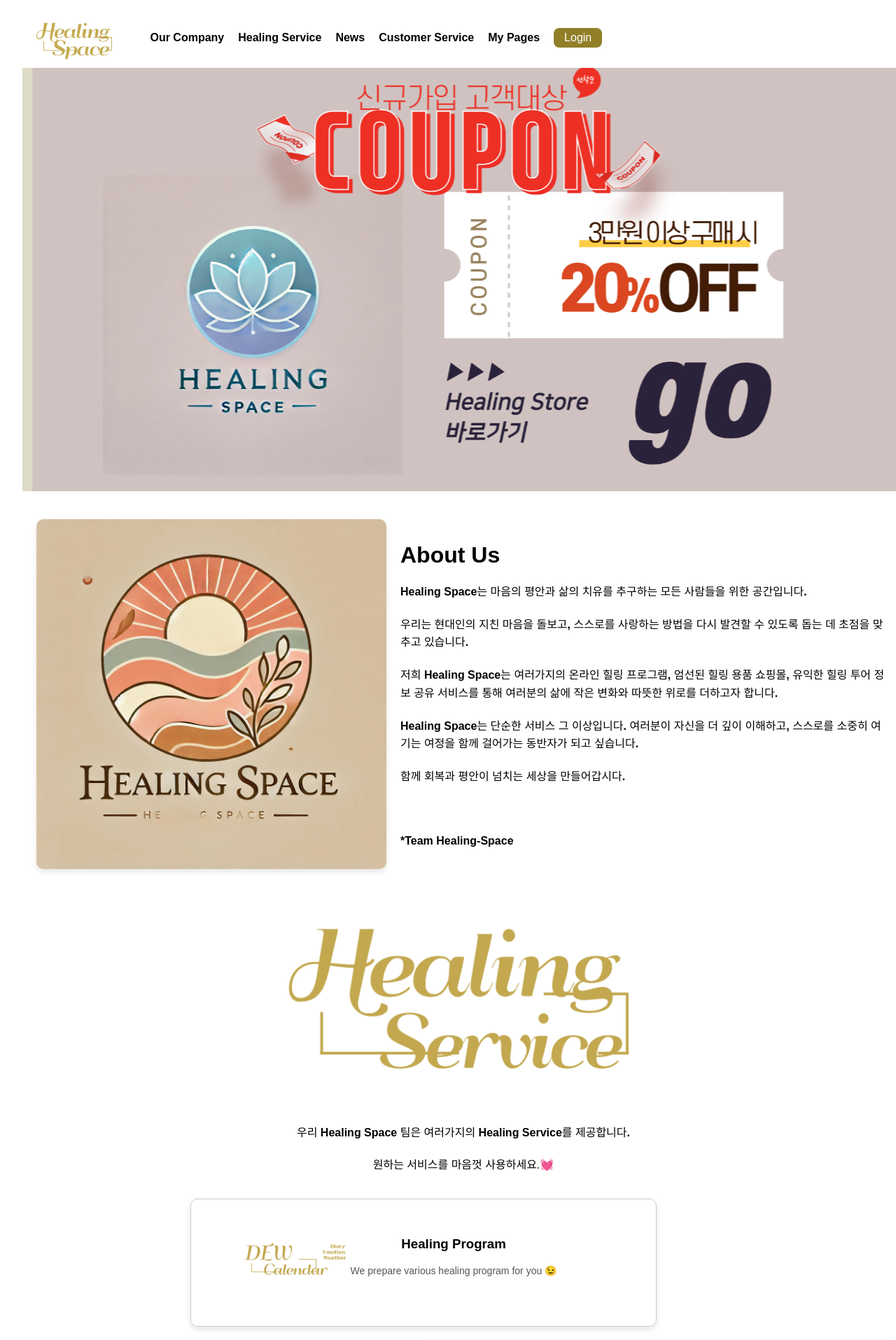
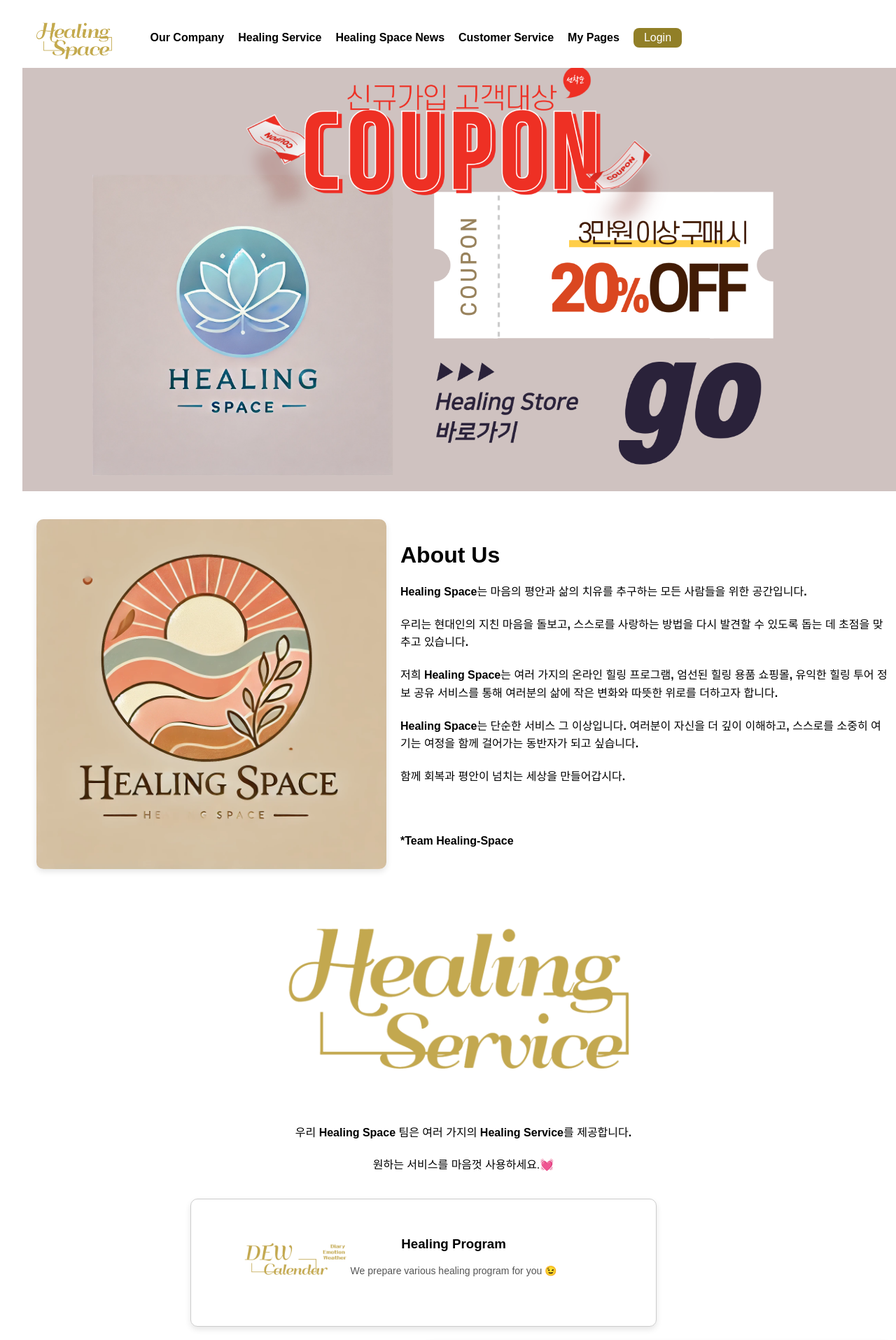
Before and after one commit to passionryu/Healing-Space-Front, a React (Vite) app: page / in a window 1280 px wide. Shown: the top 1915 px of the page at 70% size. Built offline with nearby package versions, Linux system fonts and the light colour scheme.

Commit message:
[fix] 메인페이지 슬라이드 수정

```diff
--- a/src/components/Header.jsx
+++ b/src/components/Header.jsx
@@ -21,8 +21,8 @@
                         <li>
                             Our Company
                             <ul className="submenu">
-                                <li><Link to="/about-us">About Us</Link></li>
-                                <li><Link to="/team">Team</Link></li>
+                                <li><Link to="/about-us">About us</Link></li>
+                                <li><Link to="/team">Team member</Link></li>
 
                             </ul>
                         </li>
@@ -39,16 +39,17 @@
                             </ul>
                         </li>
                         <li>
-                            News
+                            Healing Space News
                             <ul className="submenu">
-                                <li>Blog</li>
-                                <li>Events</li>
-                                <li>Press</li>
+                                <li>Our News</li>
+                                <li>News & Articles</li>
+                                <li>Notice</li>
                             </ul>
                         </li>
                         <li>
                             Customer Service
                             <ul className="submenu">
+                                <li>AI ChatBot</li>
                                 <li>Contact Us</li>
                             </ul>
                         </li>
--- a/src/pages/MainPage.jsx
+++ b/src/pages/MainPage.jsx
@@ -1,42 +1,48 @@
-import React from 'react';
-import { Link } from 'react-router-dom';
-import "../styles/MainPage.css"
-
+import React, { useState, useEffect } from "react";
+import { Link } from "react-router-dom";
+import "../styles/MainPage.css";
 
 function Main() {
+  const [index, setIndex] = useState(0);
+  const slides = [
+    "../src/assets/images/slide1.png",
+    "../src/assets/images/slide2.png",
+    "../src/assets/images/slide3.png",
+  ];
+
+  // 슬라이드 자동 변경 로직
+  useEffect(() => {
+    const interval = setInterval(() => {
+      setIndex((prevIndex) => (prevIndex + 1) % slides.length); // 다음 슬라이드로 이동
+    }, 4000); // 4초 간격
+
+    return () => clearInterval(interval); // 컴포넌트 언마운트 시 인터벌 해제
+  }, [slides.length]);
+
   return (
-
     <>
       <div>
-
-         {/* SLIDER  시작점 */}
+        {/* SLIDER 시작점 */}
         <section>
           <div className="slider">
-                    <div className="slide-track">
-
-                        <div className="slide">
-                            <img
-                            src='../src/assets/images/slide1.png'
-                            alt="이미지 1"
-                            />
+            <div
+              className="slide-track"
+              style={{
+                transform: `translateX(-${index * 100}%)`, // 슬라이드 위치 조정
+                transition: "transform 0.9s ease", // 부드러운 이동 효과
+              }}
+            >
+              {slides.map((slide, i) => (
+                <div className="slide" key={i}>
+                  <img src={slide} alt={`슬라이드 ${i + 1}`} />
                 </div>
-                        <div className="slide">
-                                <img
-                                src="../src/assets/images/slide2.png"
-                                alt="이미지 2"/>
-                        </div>
-                        <div className="slide">
-                                <img
-                                src="../src/assets/images/slide3.png"
-                                alt="이미지 3"/>
-                        </div>
+              ))}
             </div>
           </div>
         </section>
-        {/* SLIDER  종단점 */}
+        {/* SLIDER 종단점 */}
 
-        {/* About US  시작점 */}
-
+        {/* About US 시작점 */}
         <div className="about-us-container">
           {/* 왼쪽 이미지 영역 */}
           <div className="about-us-image">
@@ -48,82 +54,63 @@
             <h1>About Us</h1>
             <h4>Healing Space는 마음의 평안과 삶의 치유를 추구하는 모든 사람들을 위한 공간입니다.</h4>
             <h4>우리는 현대인의 지친 마음을 돌보고, 스스로를 사랑하는 방법을 다시 발견할 수 있도록 돕는 데 초점을 맞추고 있습니다.</h4>
-
-                <h4>저희 Healing Space는 여러가지의 온라인 힐링 프로그램, 엄선된 힐링 용품 쇼핑몰, 유익한 힐링 투어 정보 공유 서비스를 통해 여러분의 삶에 작은 변화와 따뜻한 위로를 더하고자 합니다.</h4>
+            <h4>저희 Healing Space는 여러 가지의 온라인 힐링 프로그램, 엄선된 힐링 용품 쇼핑몰, 유익한 힐링 투어 정보 공유 서비스를 통해 여러분의 삶에 작은 변화와 따뜻한 위로를 더하고자 합니다.</h4>
             <h4>Healing Space는 단순한 서비스 그 이상입니다. 여러분이 자신을 더 깊이 이해하고, 스스로를 소중히 여기는 여정을 함께 걸어가는 동반자가 되고 싶습니다.</h4>
             <h4>함께 회복과 평안이 넘치는 세상을 만들어갑시다.</h4>
-
-                <br></br>
+            <br />
             <h4>*Team Healing-Space</h4>
           </div>
         </div>
-
-        {/* About US  종단점 */}
+        {/* About US 종단점 */}
 
         {/* 힐링 프로그램 로고 시작점 */}
-        <div className='healing-service-logo'>
-            <img src='../src/assets/images/healingservice.png' alt='힐링 서비스 로고'/>
+        <div className="healing-service-logo">
+          <img src="../src/assets/images/healingservice.png" alt="힐링 서비스 로고" />
         </div>
         {/* 힐링 프로그램 로고 종단점 */}
 
         {/* 힐링 프로그램 요소 시작점 */}
-
-        <h4>우리 Healing Space 팀은 여러가지의 Healing Service를 제공합니다. </h4>
+        <h4>우리 Healing Space 팀은 여러 가지의 Healing Service를 제공합니다.</h4>
         <p>원하는 서비스를 마음껏 사용하세요.💓 </p>
 
         <div className="healing-program-container">
-
           <div className="card">
             <div>
-            <img src="../src/assets/images/dewcalendar.png" alt ="이미지"/>
+              <img src="../src/assets/images/dewcalendar.png" alt="이미지" />
             </div>
-
             <div className="card-text">
-            <Link to ="/healing-program">
+              <Link to="/healing-program">
                 <h3>Healing Program</h3>
                 <p>We prepare various healing program for you 😉</p>
               </Link>
             </div>
-
-
           </div>
-
           <div className="card">
             <div>
-              <img src="../src/assets/images/healingmessagesharing.png" alt ="이미지"/>
+              <img src="../src/assets/images/healingmessagesharing.png" alt="이미지" />
             </div>
-
             <div className="card-text">
               <h3>Healing Store</h3>
               <p>Why don't you buy some healing stuff for yourself? 😎</p>
             </div>
           </div>
-
           <div className="card">
             <div>
-              <img src="../src/assets/images/healingmusicsharing.png" alt ="이미지"/>
+              <img src="../src/assets/images/healingmusicsharing.png" alt="이미지" />
             </div>
-
             <div className="card-text">
-              <h3>AI recomend</h3>
-              <p>We'll recommend the most suitable option for you.😉 </p>
+              <h3>AI recommend</h3>
+              <p>We'll recommend the most suitable option for you.😉</p>
             </div>
           </div>
-
         </div>
         {/* 힐링 프로그램 요소 종단점 */}
 
         {/* 힐링 스페이스 뉴스 로고 시작점 */}
-      <div className='healing-space-news'>
-        <img src='../src/assets/images/healingspacenews.png' alt='힐링 서비스 뉴스 로고'/>
+        <div className="healing-space-news">
+          <img src="../src/assets/images/healingspacenews.png" alt="힐링 서비스 뉴스 로고" />
         </div>
-
         {/* 힐링 스페이스 뉴스 로고 종단점 */}
-
-      {/* 힐링 스페이스 뉴스 시작점 */}
-
-      {/* 힐링 스페이스 뉴스 종단점 */}
-
       </div>
     </>
   );
--- a/src/styles/MainPage.css
+++ b/src/styles/MainPage.css
@@ -26,21 +26,21 @@
   object-fit: cover; /* 이미지 비율 유지 */
 }
 
-/* 애니메이션 */
-@keyframes slideAnimation {
+/* 애니메이션 -> 메인 부분에서 js로 대체 */
+/* @keyframes slideAnimation {
   0% {
-    transform: translateX(0); /* 첫 번째 슬라이드 */
+    transform: translateX(0);
   }
   33% {
-    transform: translateX(-100%); /* 두 번째 슬라이드 */
+    transform: translateX(-100%);
   }
   66% {
-    transform: translateX(-200%); /* 세 번째 슬라이드 */
+    transform: translateX(-200%);
   }
   100% {
-    transform: translateX(0); /* 다시 첫 번째 슬라이드 */
+    transform: translateX(0);
   }
-}
+} */
 
 /* About US 부분 */
 
```
Lines whose indentation alone changed are shown as unchanged.
